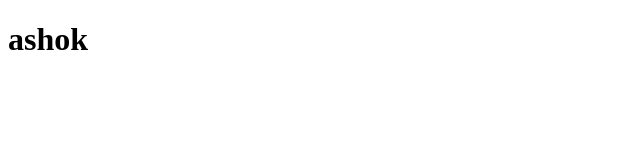
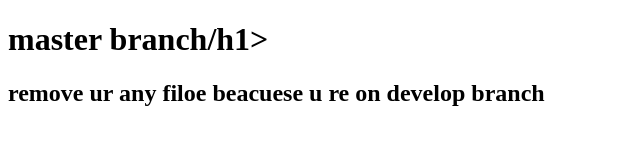
Before and after one commit to Ashok78910/demorepo, a plain HTML site: page index.html in a window 1280 px wide. Shown: the whole page, without its empty margins (0-640 px from the left). Drawn offline with Linux system fonts and the light colour scheme.

Commit message:
broken featuires

```diff
--- a/index.html
+++ b/index.html
@@ -6,6 +6,7 @@
     <title>Document</title>
 </head>
 <body>
-    <h1>ashok</h1>
+    <h1>master branch/h1>
+    <h2>remove ur any filoe beacuese u re on develop branch</h2>
 </body>
 </html>
```
